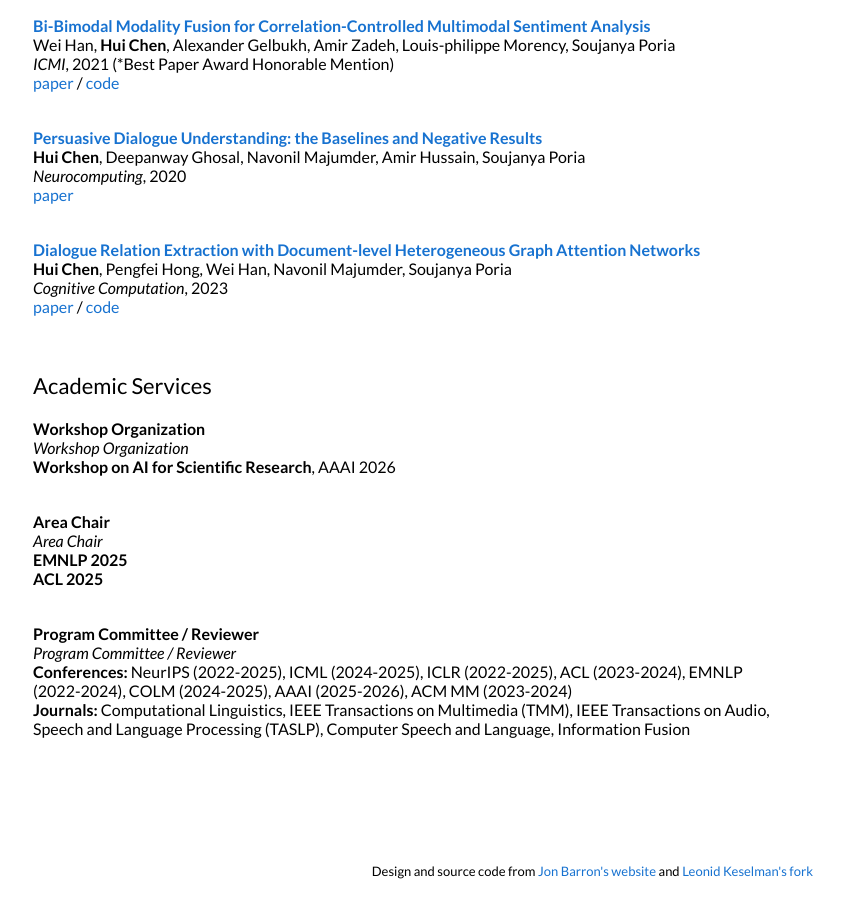
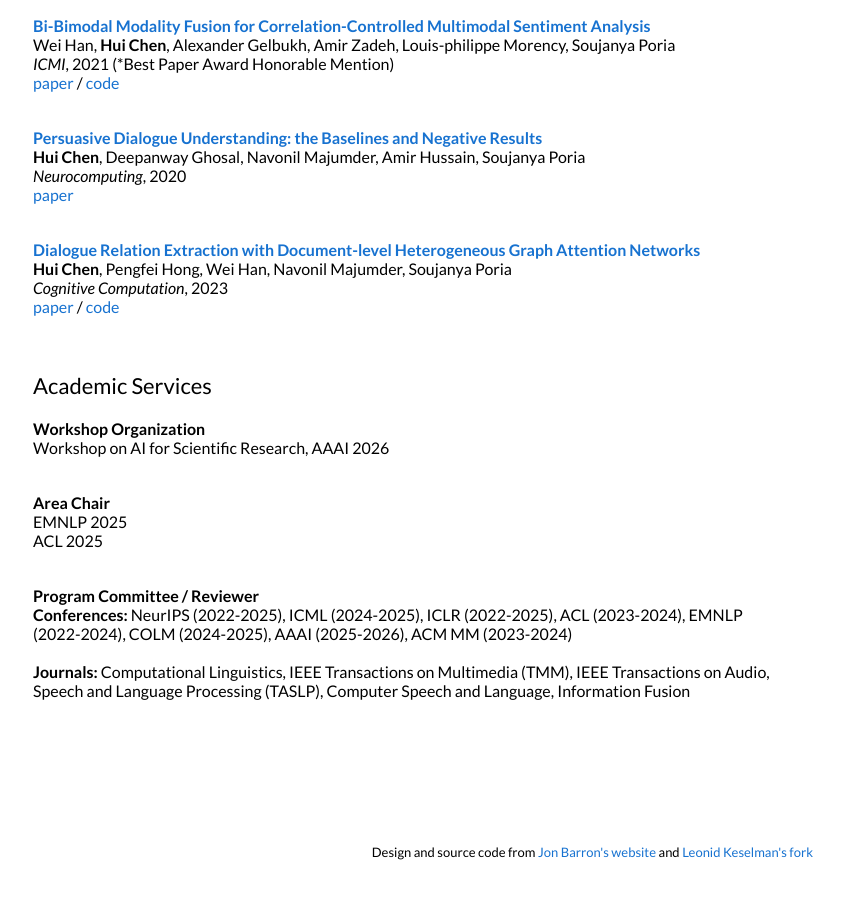
Before and after one commit to chchenhui/chchenhui.github.io, a Jekyll site: the page built from _posts/2025-1-1-mlrbench.markdown, in a window 1280 px wide and 900 px high, scrolled down 1618 px. Shown: the whole window, without its empty margins (227-1070 px from the left). Built offline with Jekyll 4.4.1, drawn with Linux system fonts in a browser that asks for light colours.

Commit message:
Update default.html

```diff
--- a/_layouts/default.html
+++ b/_layouts/default.html
@@ -113,9 +113,7 @@
             <td style="padding:2.5%;padding-top:0;width:75%;vertical-align:middle">
               <h3>Workshop Organization</h3>
               <br>
-              <em>Workshop Organization</em>
-              <br>
-              <strong>Workshop on AI for Scientific Research</strong>, AAAI 2026<br>
+              Workshop on AI for Scientific Research, AAAI 2026<br>
               <p></p>
               <!-- Add more workshops as needed -->
             </td>
@@ -125,10 +123,8 @@
             <td style="padding:2.5%;padding-top:0;width:75%;vertical-align:middle">
               <h3>Area Chair</h3>
               <br>
-              <em>Area Chair</em>
-              <br>
-              <strong>EMNLP 2025</strong><br>
-              <strong>ACL 2025</strong><br>
+              EMNLP 2025<br>
+              ACL 2025<br>
               <p></p>
               <!-- Add more area chair positions as needed -->
             </td>
@@ -138,10 +134,10 @@
             <td style="padding:2.5%;padding-top:0;width:75%;vertical-align:middle">
               <h3>Program Committee / Reviewer</h3>
               <br>
-              <em>Program Committee / Reviewer</em>
+              <strong>Conferences:</strong> NeurIPS (2022-2025), ICML (2024-2025), ICLR (2022-2025), ACL (2023-2024), EMNLP (2022-2024), COLM (2024-2025), AAAI (2025-2026), ACM MM (2023-2024)<br>
               <br>
-              <strong>Conferences:</strong> NeurIPS (2022-2025), ICML (2024-2025), ICLR (2022-2025), ACL (2023-2024), EMNLP (2022-2024), COLM (2024-2025), AAAI (2025-2026), ACM MM (2023-2024)<br>
               <strong>Journals:</strong> Computational Linguistics, IEEE Transactions on Multimedia (TMM), IEEE Transactions on Audio, Speech and Language Processing (TASLP), Computer Speech and Language, Information Fusion<br>
+              <br>
               <p></p>
               <!-- Add more reviewing activities as needed -->
             </td>
```
